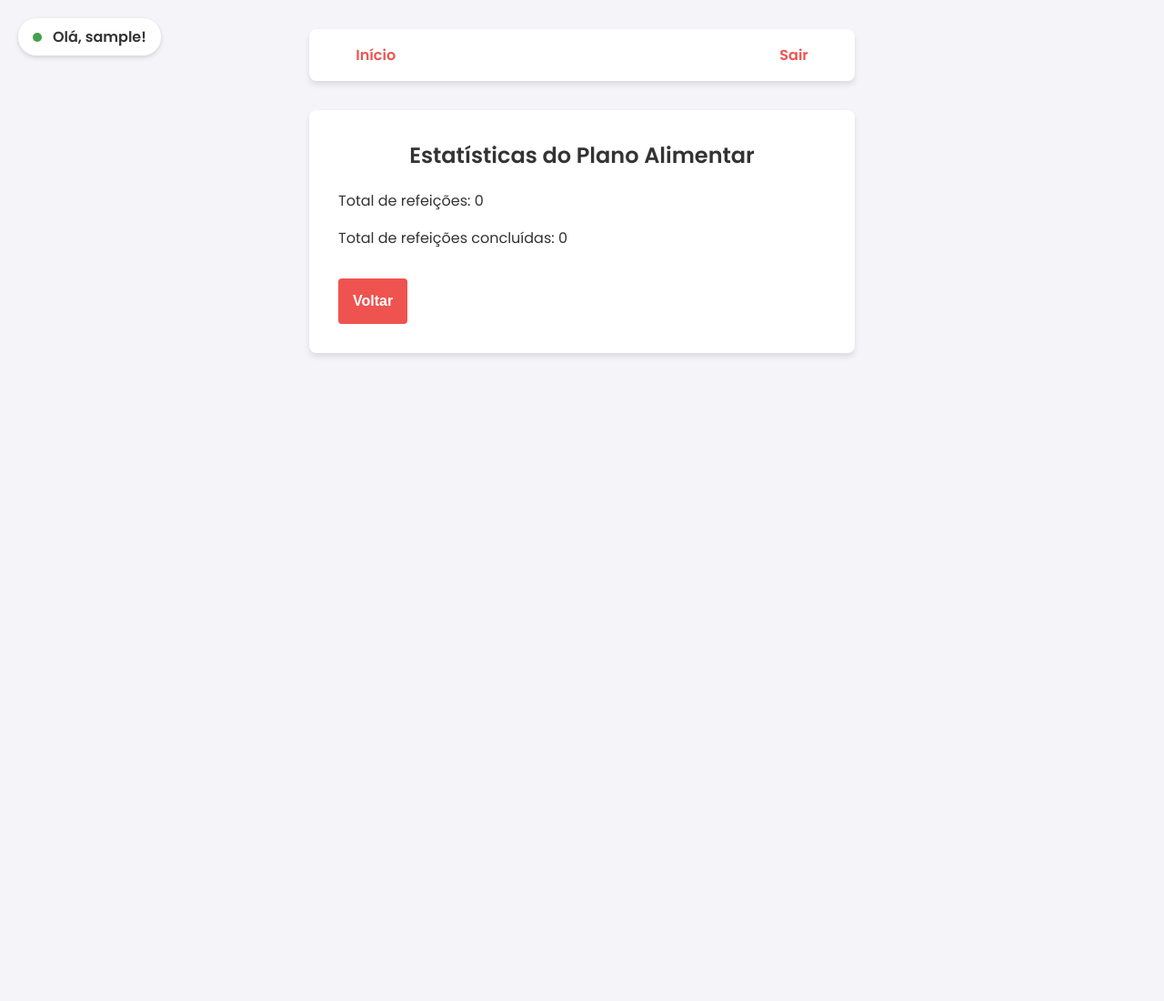
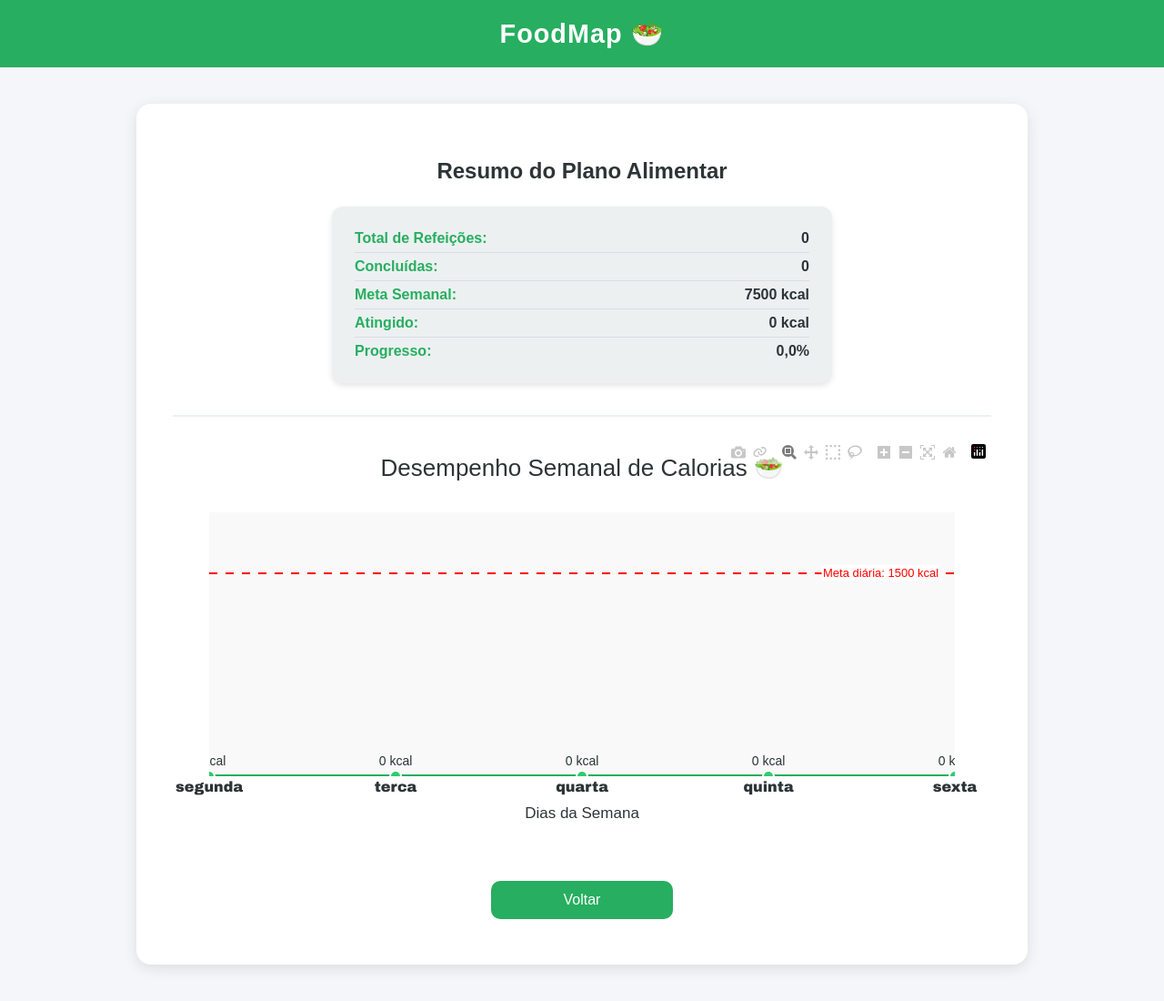
Before and after one commit to Pedrr01/projeto04-ufrpe, a Django app: page /alimentos/estatisticas/ in a window 1280 px wide. Shown: the whole page at 91% size. Before the commit the page ends 392 px from the top, so only its background shows below. Run offline with Django 4.2, Linux system fonts and the light colour scheme; the visitor is signed in with stand-in values (Sample User, id 1); data that the repository does not hold is empty.

Commit message:
melhorando pagina de estatisticas

```diff
--- /dev/null
+++ b/alimentos/estatisticas.py
@@ -0,0 +1,92 @@
+import plotly.graph_objects as go
+from plotly.offline import plot
+
+def gerar_grafico(planos):
+    """
+    Gera o gráfico de estatísticas do plano alimentar com base nos planos do usuário.
+    Retorna o gráfico HTML e os dados numéricos para exibir na página.
+    """
+    dias = ['segunda', 'terca', 'quarta', 'quinta', 'sexta']
+    calorias_refeicao = {
+        "cafe": 300,
+        "almoco": 700,
+        "jantar": 500
+    }
+
+    # Calcular calorias diárias com base nas refeições concluídas
+    calorias_diarias = []
+    for dia in dias:
+        planos_dia = planos.filter(dia_semana=dia, concluido=True)
+        total_dia = sum(calorias_refeicao.get(plano.tipo_refeicao, 0) for plano in planos_dia)
+        calorias_diarias.append(total_dia)
+
+    # Configurações de metas
+    meta_diaria = 1500
+    meta_semanal = meta_diaria * len(dias)
+    calorias_atingidas = sum(calorias_diarias)
+    percentual = (calorias_atingidas / meta_semanal * 100) if meta_semanal else 0
+
+    # Criação do gráfico
+    fig = go.Figure()
+
+    fig.add_trace(go.Scatter(
+        x=dias,
+        y=calorias_diarias,
+        mode='lines+markers+text',
+        line=dict(color="#27ae60", width=4, shape='spline'),
+        marker=dict(size=12, color="#2ecc71", line=dict(width=2, color="white")),
+        fill='tozeroy',
+        fillcolor='rgba(46, 204, 113, 0.25)',
+        name='Calorias diárias',
+        text=[f"{y} kcal" for y in calorias_diarias],
+        textposition="top center",
+        textfont=dict(size=14, color="#2d3436")
+    ))
+
+    # Linha da meta
+    fig.add_shape(
+        type="line",
+        x0=0, x1=1, xref="paper",
+        y0=meta_diaria, y1=meta_diaria, yref="y",
+        line=dict(color="red", width=2, dash="dash"),
+    )
+
+    fig.add_annotation(
+        text="Meta diária: 1500 kcal",
+        xref="paper",
+        yref="y",
+        x=0.98,
+        y=meta_diaria,
+        showarrow=False,
+        font=dict(size=13, color="red"),
+        align="right",
+        bgcolor="#ffffff"
+    )
+
+    # Layout geral
+    fig.update_layout(
+        title={
+            'text': "Desempenho Semanal de Calorias 🥗",
+            'x': 0.5,
+            'xanchor': 'center',
+            'font': {'size': 26, 'color': '#2d3436'}
+        },
+        plot_bgcolor='#f9f9f9',
+        paper_bgcolor='#ffffff',
+        margin=dict(t=80, b=80, l=40, r=40),
+        font=dict(family="Arial", size=14, color="#2d3436"),
+        showlegend=False,
+        yaxis=dict(range=[0, max(max(calorias_diarias), meta_diaria) * 1.3])
+    )
+
+    fig.update_yaxes(showgrid=False, zeroline=False, visible=False)
+    fig.update_xaxes(
+        title="Dias da Semana",
+        tickfont=dict(size=16, color="#2d3436", family="Arial Black"),
+        showgrid=False
+    )
+
+    plot_div = plot(fig, output_type='div', include_plotlyjs=True)
+
+    # Retorna tanto o gráfico quanto os dados
+    return plot_div, meta_semanal, calorias_atingidas, percentual
--- a/alimentos/forms.py
+++ b/alimentos/forms.py
@@ -4,7 +4,7 @@ from .models import PlanoAlimentar
 class PlanoAlimentarForm(forms.ModelForm):
     class Meta:
         model = PlanoAlimentar
-        fields = ['dia_semana', 'tipo_refeicao', 'descricao', 'concluido']
+        fields = ['dia_semana', 'tipo_refeicao', 'descricao', 'calorias', 'concluido']
         widgets = {
             'descricao': forms.Textarea(attrs={'rows': 2, 'placeholder': 'Ex: Pão, ovo cozido, café...'}),
         }
--- a/alimentos/models.py
+++ b/alimentos/models.py
@@ -20,6 +20,7 @@ class PlanoAlimentar(models.Model):
     dia_semana = models.CharField(max_length=10, choices=DIAS_DA_SEMANA)
     tipo_refeicao = models.CharField(max_length=10, choices=TIPOS_REFEICAO)
     descricao = models.TextField(verbose_name="Alimentos ou Refeição")
+    calorias = models.IntegerField(default=0, verbose_name="Quantidade de Calorias")
     concluido = models.BooleanField(default=False)
 
     class Meta:
--- a/alimentos/views.py
+++ b/alimentos/views.py
@@ -3,6 +3,7 @@ from django.contrib.auth.decorators import login_required
 from .models import PlanoAlimentar
 from .forms import PlanoAlimentarForm
 from django.shortcuts import get_object_or_404
+from .estatisticas import gerar_grafico
 
 @login_required
 def plano_list(request):
@@ -46,3 +47,20 @@ def plano_estatisticas(request):
         'total_refeicoes': total_refeicoes,
         'total_concluidas': total_concluidas
     })
+
+@login_required
+def plano_estatisticas(request):
+    planos = PlanoAlimentar.objects.filter(usuario=request.user)
+    total_refeicoes = planos.count()
+    total_concluidas = planos.filter(concluido=True).count()
+
+    plot_div, meta_semanal, calorias_atingidas, percentual = gerar_grafico(planos)
+
+    return render(request, 'tempAlimentos/plano_estatisticas.html', {
+        'total_refeicoes': total_refeicoes,
+        'total_concluidas': total_concluidas,
+        'plot_div': plot_div,
+        'meta_semanal': meta_semanal,
+        'calorias_atingidas': calorias_atingidas,
+        'percentual': percentual,
+    })
--- a/requirements.txt
+++ b/requirements.txt
@@ -1,2 +1,3 @@
 Django>=4.0,<5.0
 psycopg2-binary
+plotly==5.9.0
--- a/templates/tempAlimentos/plano_estatisticas.html
+++ b/templates/tempAlimentos/plano_estatisticas.html
@@ -1,12 +1,155 @@
-{% extends 'base.html' %}
+<!DOCTYPE html>
+<html lang="pt-br">
+<head>
+    <meta charset="UTF-8">
+    <meta name="viewport" content="width=device-width, initial-scale=1.0">
+    <title>FoodMap - Estatísticas 🥗</title>
 
-{% block content %}
-<h2>Estatísticas do Plano Alimentar</h2>
+    <style>
+        body {
+            font-family: 'Arial', sans-serif;
+            background-color: #f5f6fa;
+            color: #2d3436;
+            margin: 0;
+            padding: 0;
+        }
 
-<p>Total de refeições: {{ total_refeicoes }}</p>
-<p>Total de refeições concluídas: {{ total_concluidas }}</p>
+        header {
+            background-color: #27ae60;
+            color: white;
+            padding: 20px;
+            text-align: center;
+            font-size: 1.8em;
+            font-weight: bold;
+            letter-spacing: 1px;
+        }
 
-<a href="{% url 'plano_list' %}">
-    <button>Voltar</button>
-</a>
-{% endblock %}
+        main {
+            max-width: 900px;
+            margin: 40px auto;
+            background-color: #fff;
+            padding: 40px;
+            border-radius: 16px;
+            box-shadow: 0 4px 15px rgba(0,0,0,0.1);
+        }
+
+        h2 {
+            text-align: center;
+            margin-bottom: 25px;
+            color: #2d3436;
+        }
+
+        .card-unico {
+            background-color: #ecf0f1;
+            border-radius: 12px;
+            box-shadow: 0 3px 6px rgba(0,0,0,0.1);
+            padding: 20px 25px;
+            margin: 0 auto 35px;
+            max-width: 500px;
+            text-align: left;
+            transition: 0.3s ease;
+        }
+
+        .card-unico:hover {
+            transform: translateY(-3px);
+            background-color: #e2e8e9;
+        }
+
+        .info-linha {
+            display: flex;
+            justify-content: space-between;
+            border-bottom: 1px solid #dcdde1;
+            padding: 6px 0;
+        }
+
+        .info-linha:last-child {
+            border-bottom: none;
+        }
+
+        .info-linha span:first-child {
+            font-weight: bold;
+            color: #27ae60;
+        }
+
+        .info-linha span:last-child {
+            font-weight: 600;
+        }
+
+        .grafico {
+            margin-top: 30px;
+            border-top: 2px solid #ecf0f1;
+            padding-top: 25px;
+        }
+
+        .btn-voltar {
+            display: block;
+            width: 200px;
+            margin: 35px auto 10px;
+            background-color: #27ae60;
+            color: white;
+            border: none;
+            border-radius: 10px;
+            padding: 12px 0;
+            font-size: 1em;
+            cursor: pointer;
+            transition: 0.3s;
+            text-decoration: none;
+            text-align: center;
+        }
+
+        .btn-voltar:hover {
+            background-color: #219150;
+        }
+
+        footer {
+            text-align: center;
+            margin-top: 40px;
+            padding: 20px 0;
+            font-size: 0.9em;
+            color: #636e72;
+        }
+    </style>
+</head>
+<body>
+
+    <header>
+        FoodMap 🥗
+    </header>
+
+    <main>
+        <h2>Resumo do Plano Alimentar</h2>
+
+        <div class="card-unico">
+            <div class="info-linha">
+                <span>Total de Refeições:</span>
+                <span>{{ total_refeicoes }}</span>
+            </div>
+            <div class="info-linha">
+                <span>Concluídas:</span>
+                <span>{{ total_concluidas }}</span>
+            </div>
+            <div class="info-linha">
+                <span>Meta Semanal:</span>
+                <span>{{ meta_semanal }} kcal</span>
+            </div>
+            <div class="info-linha">
+                <span>Atingido:</span>
+                <span>{{ calorias_atingidas }} kcal</span>
+            </div>
+            <div class="info-linha">
+                <span>Progresso:</span>
+                <span>{{ percentual|floatformat:1 }}%</span>
+            </div>
+        </div>
+
+        <div class="grafico">
+            {{ plot_div|safe }}
+        </div>
+
+        <a href="{% url 'plano_list' %}" class="btn-voltar">Voltar</a>
+    </main>
+
+
+
+</body>
+</html>
--- a/templates/tempAlimentos/plano_form.html
+++ b/templates/tempAlimentos/plano_form.html
@@ -20,6 +20,11 @@
         {{ form.descricao }}
     </p>
 
+    <p>
+        <label for="{{ form.calorias.id_for_label }}">Quantidade de Calorias:</label>
+        {{ form.calorias }}
+    </p>
+
     <button type="submit">Salvar Refeição</button>
     <a href="{% url 'plano_list' %}" style="text-decoration: none;">
         <button type="button" style="background-color: var(--border-color); color: var(--text-color); margin-left: 0.5em;">
```
Also changed, not shown: templates/tempAlimentos/plano_list.html (+9 -1 lines), alimentos/migrations/0003_planoalimentar_calorias.py (added).
